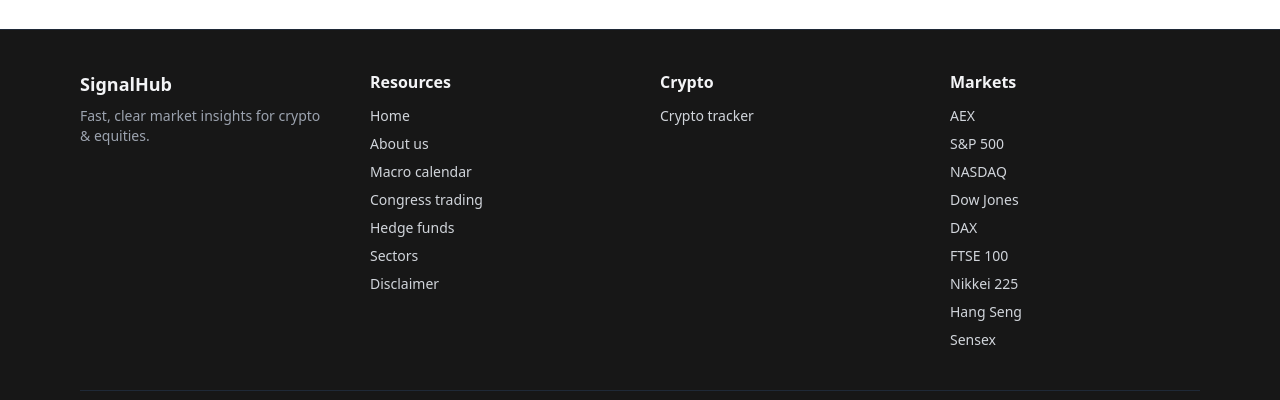
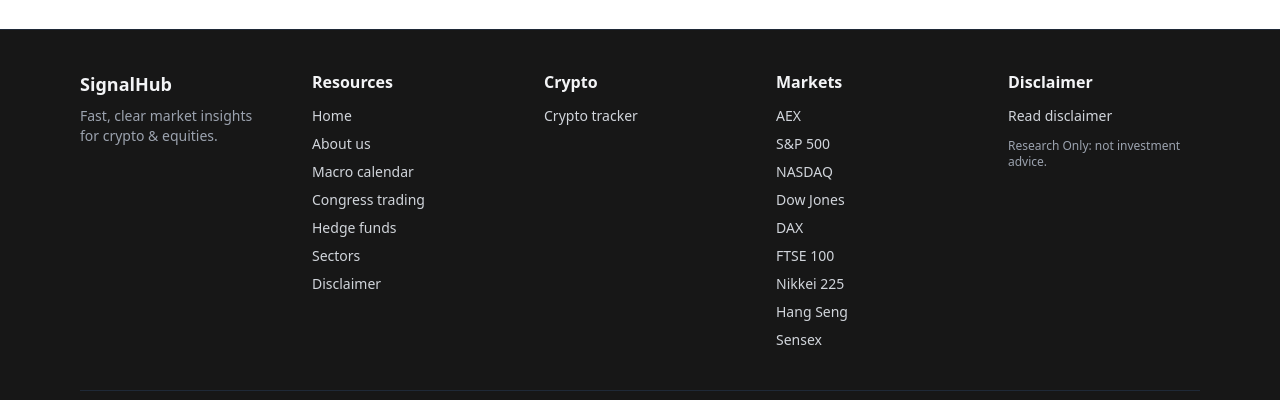
Before and after one commit to rrhjager/crypto-tracker, a Next.js app: page / in a window 1280 px wide. Shown: the part 1432-1832 px from the top of the page. Built offline with nearby package versions, Linux system fonts and the light colour scheme; no server answers.

Commit message:
Update Footer.tsx

```diff
--- a/src/components/Footer.tsx
+++ b/src/components/Footer.tsx
@@ -10,7 +10,7 @@ export default function Footer() {
     <footer className="mt-16 border-t border-gray-800 bg-neutral-900">
       <div className="max-w-6xl mx-auto px-4 py-10">
         {/* top */}
-        <div className="grid gap-10 sm:grid-cols-2 lg:grid-cols-4">
+        <div className="grid gap-10 sm:grid-cols-2 lg:grid-cols-5">
           {/* brand */}
           <div className="col-span-1">
             <div className="text-lg font-semibold text-gray-100">SignalHub</div>
@@ -56,6 +56,17 @@ export default function Footer() {
               <li><Link className={a} href="/sensex">Sensex</Link></li>
             </ul>
           </div>
+
+          {/* disclaimer column */}
+          <div>
+            <div className={head}>Disclaimer</div>
+            <ul className="mt-3 space-y-2 text-sm">
+              <li><Link className={a} href="/disclaimer">Read disclaimer</Link></li>
+            </ul>
+            <p className="mt-3 text-xs text-gray-400">
+              Research Only: not investment advice.
+            </p>
+          </div>
         </div>
 
         {/* bottom */}
```
